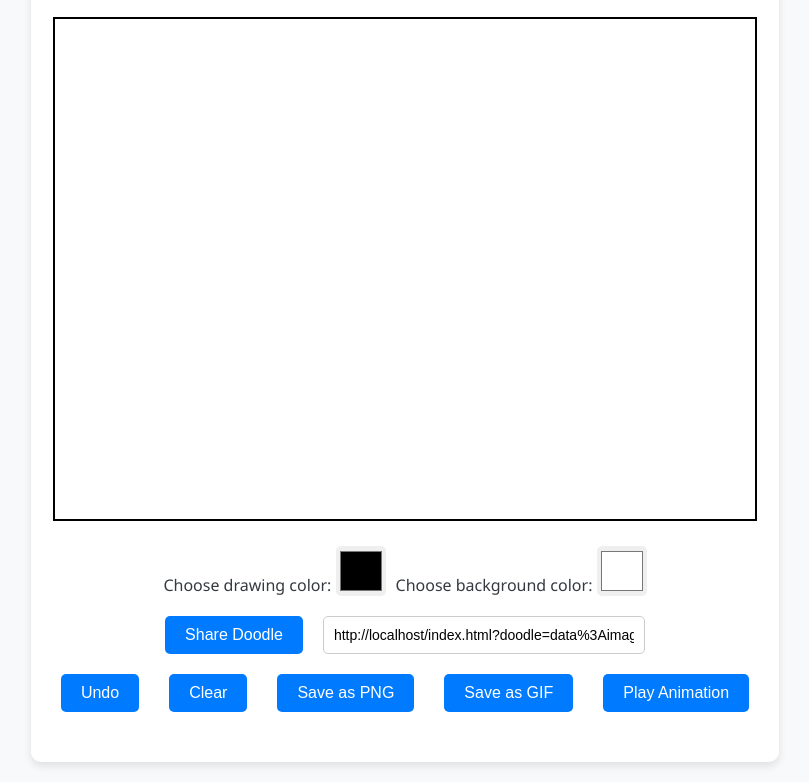
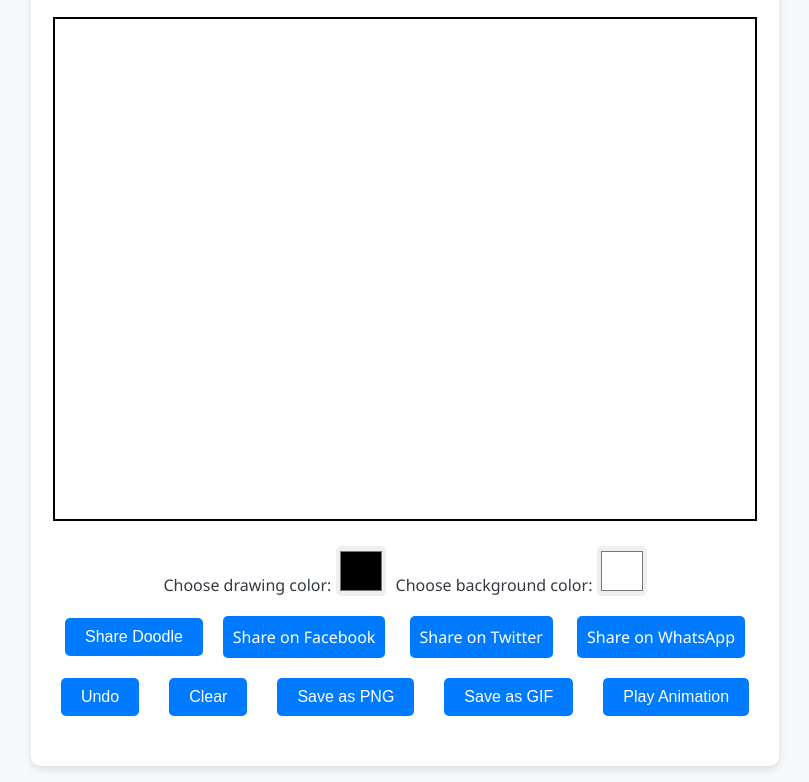
Before and after one commit to Olamide1/daily-doodle, a plain HTML site: page index.html in a window 1280 px wide. Both pictures are taken after a click on the button "Share Doodle". Shown: the part 270-1052 px from the top of the page, without its empty margins (235-1044 px from the left). Drawn offline with Linux system fonts and the light colour scheme.

Commit message:
updated the linking and image download

```diff
--- a/index.html
+++ b/index.html
@@ -17,6 +17,7 @@
             <div id="guideContent" class="hidden">
                 <h2>Guide</h2>
                 <p>Use the tools below to create your doodle. Click 'Play Animation' to see your doodle in action!</p>
+                <p>Click 'Save as PNG' to save your doodle as an image file. You can then share this image on social media!</p>
             </div>
         </section>
         <section id="promptSection">
@@ -40,7 +41,11 @@
 
             <div id="shareSection" class="centered">
                 <button id="shareButton">Share Doodle</button>
-                <input type="text" id="shareableLink" readonly>
+                <div id="socialShareButtons" style="display: none;">
+                    <a id="shareFacebook" href="#" target="_blank">Share on Facebook</a>
+                    <a id="shareTwitter" href="#" target="_blank">Share on Twitter</a>
+                    <a id="shareWhatsApp" href="#" target="_blank">Share on WhatsApp</a>
+                </div>
             </div>
         </section>
         <div class="action-buttons">
--- a/script.js
+++ b/script.js
@@ -8,55 +8,31 @@ document.addEventListener('DOMContentLoaded', () => {
     const playButton = document.getElementById('playButton');
     const prompt = document.getElementById('prompt');
     const shareButton = document.getElementById('shareButton');
-    const shareableLink = document.getElementById('shareableLink');
     const colorPicker = document.getElementById('colorPicker');
     const bgColorPicker = document.getElementById('bgColorPicker');
     const ctaSection = document.getElementById('ctaSection');
     const createDoodleButton = document.getElementById('createDoodleButton');
     const toggleGuideButton = document.getElementById('toggleGuideButton');
     const guideContent = document.getElementById('guideContent');
+    const socialShareButtons = document.getElementById('socialShareButtons');
+    const shareFacebook = document.getElementById('shareFacebook');
+    const shareTwitter = document.getElementById('shareTwitter');
 
     // Daily prompt generator
     const prompts = [
-        'Draw a cat in a hat',
-        'Draw a smiling sun',
-        'Draw a tree with fruit',
-        'Draw your favorite animal',
-        'Draw a house',
-        'Draw a spaceship',
-        'Draw an underwater scene',
-        'Draw a superhero',
-        'Draw a magical creature',
-        'Draw a carnival scene',
-        'Draw your dream vacation spot',
-        'Draw a robot',
-        'Draw a bustling cityscape',
-        'Draw a peaceful countryside',
-        'Draw a fantasy castle',
-        'Draw a pirate ship',
-        'Draw a science experiment',
-        'Draw your favorite meal',
-        'Draw a sports event',
-        'Draw a musical performance',
-        'Draw a beach scene',
-        'Draw a mountain landscape',
-        'Draw a futuristic city',
-        'Draw a fairytale scene',
-        'Draw a comic strip',
-        'Draw a holiday celebration',
-        'Draw a circus',
-        'Draw a historical event',
-        'Draw a pet doing something funny',
-        'Draw a garden full of flowers',
-        'Draw a scene from your favorite book',
-        'Draw a famous landmark',
-        'Draw a scene from your favorite movie',
-        'Draw a board game in action',
-        'Draw a secret hideout',
-        'Draw a mythical creature',
-        'Draw an alien planet',
-        'Draw a magical forest',
-        'Draw a character from your favorite game',
+        'Draw a cat in a hat', 'Draw a smiling sun', 'Draw a tree with fruit',
+        'Draw your favorite animal', 'Draw a house', 'Draw a spaceship',
+        'Draw an underwater scene', 'Draw a superhero', 'Draw a magical creature',
+        'Draw a carnival scene', 'Draw your dream vacation spot', 'Draw a robot',
+        'Draw a bustling cityscape', 'Draw a peaceful countryside', 'Draw a fantasy castle',
+        'Draw a pirate ship', 'Draw a science experiment', 'Draw your favorite meal',
+        'Draw a sports event', 'Draw a musical performance', 'Draw a beach scene',
+        'Draw a mountain landscape', 'Draw a futuristic city', 'Draw a fairytale scene',
+        'Draw a comic strip', 'Draw a holiday celebration', 'Draw a circus',
+        'Draw a historical event', 'Draw a pet doing something funny', 'Draw a garden full of flowers',
+        'Draw a scene from your favorite book', 'Draw a famous landmark', 'Draw a scene from your favorite movie',
+        'Draw a board game in action', 'Draw a secret hideout', 'Draw a mythical creature',
+        'Draw an alien planet', 'Draw a magical forest', 'Draw a character from your favorite game',
         'Draw an adventure story'
     ];
     prompt.textContent = prompts[new Date().getDate() % prompts.length];
@@ -250,13 +226,13 @@ document.addEventListener('DOMContentLoaded', () => {
         animating = false;
     }
 
-    // Share doodle
+    // Share doodle on social media with image and landing page link
     shareButton.addEventListener('click', () => {
-        const dataURL = canvas.toDataURL();
-        const link = `${window.location.href.split('?')[0]}?doodle=${encodeURIComponent(dataURL)}`;
-        shareableLink.value = link;
-        shareableLink.style.display = 'block';
-        document.getElementById('shareSection').style.display = 'flex'; // Display share section
+        const dataURL = canvas.toDataURL('image/png');
+        const landingPageURL = window.location.href.split('?')[0];
+        socialShareButtons.style.display = 'block';
+        shareFacebook.href = `https://www.facebook.com/sharer/sharer.php?u=${encodeURIComponent(landingPageURL)}&picture=${encodeURIComponent(dataURL)}`;
+        shareTwitter.href = `https://twitter.com/intent/tweet?url=${encodeURIComponent(landingPageURL)}&media=${encodeURIComponent(dataURL)}`;
     });
 
     // Load shared doodle
--- a/styles.css
+++ b/styles.css
@@ -128,6 +128,20 @@ button:hover {
     display: none;
 }
 
+#socialShareButtons a {
+    display: inline-block;
+    margin: 10px;
+    padding: 10px;
+    background-color: #007bff;
+    color: white;
+    text-decoration: none;
+    border-radius: 5px;
+}
+
+#socialShareButtons a:hover {
+    background-color: #0056b3;
+}
+
 @media (max-width: 768px) {
     h1 {
         font-size: 1.5em;
```
